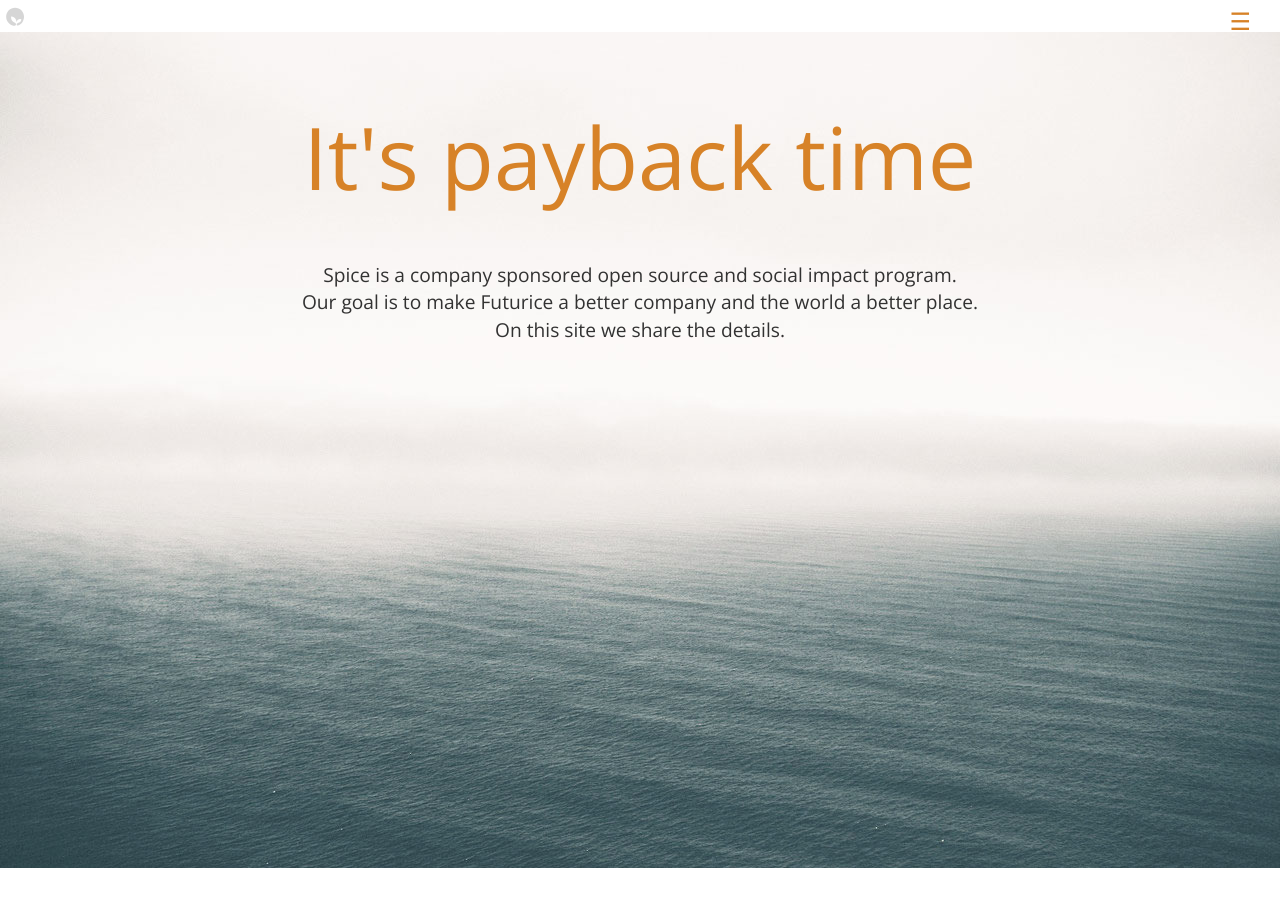
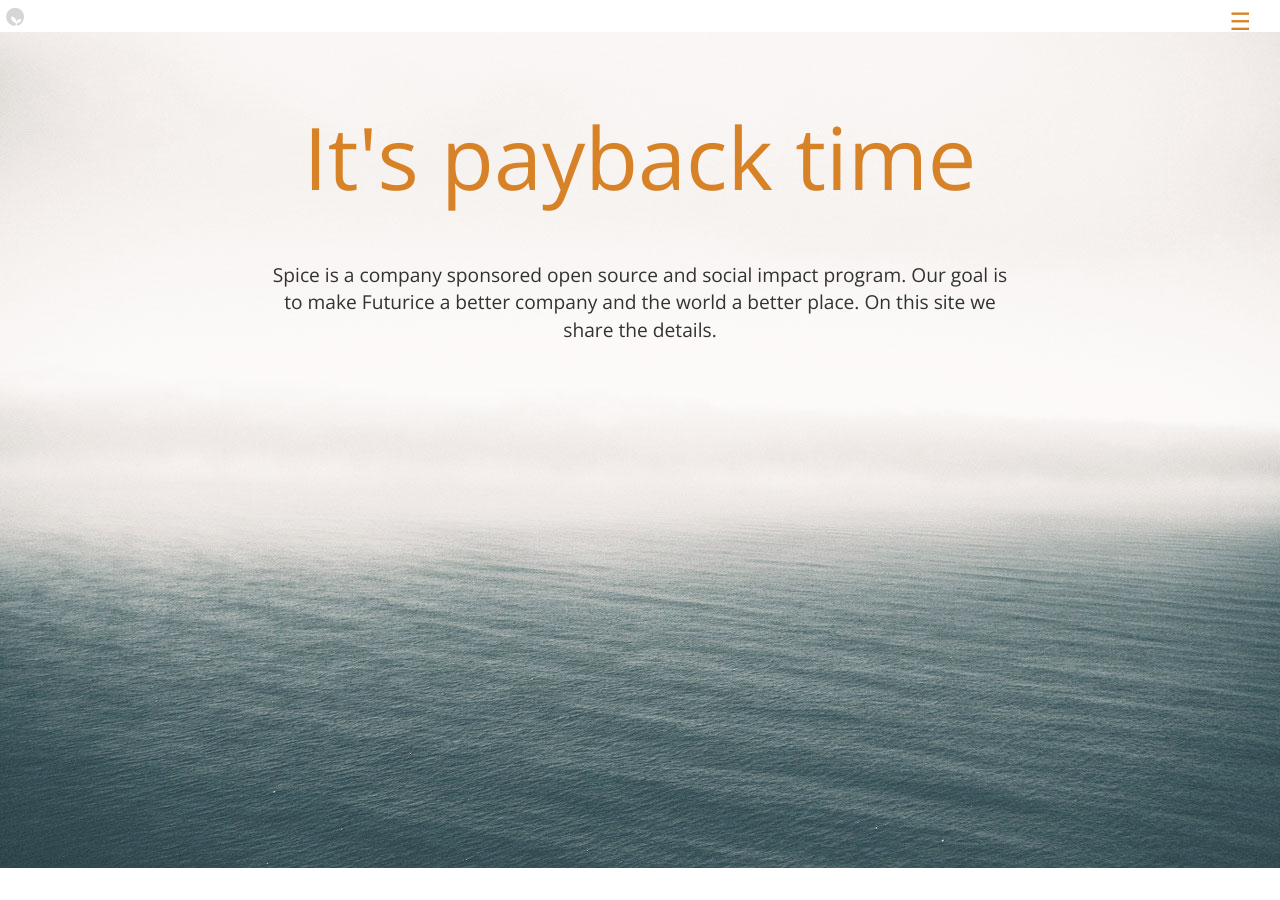
Before and after one commit to futurice/spiceprogram, a Jekyll site: the page built from index.html, in a window 1280 px wide and 900 px high. Built offline with Jekyll 4.4.1, drawn with Linux system fonts in a browser that asks for light colours; nearby versions of some CDN libraries.

Commit message:
Update index.html
Forgot that this is supposed to be responsive, so inhaling those br-tags

```diff
--- a/index.html
+++ b/index.html
@@ -9,7 +9,7 @@
         <div class="row">
             <div class="col-md-8 col-md-offset-2 top-level">
                 <h1>It's payback time</h1>
-                <div class="beef">Spice is a company sponsored open source and social impact program. <br />Our goal is to make Futurice a better company and the world a better place. <br />On this site we share the details.</div>
+                <div class="beef">Spice is a company sponsored open source and social impact program. Our goal is to make Futurice a better company and the world a better place. On this site we share the details.</div>
             </div>
         </div>
     </div>
```
